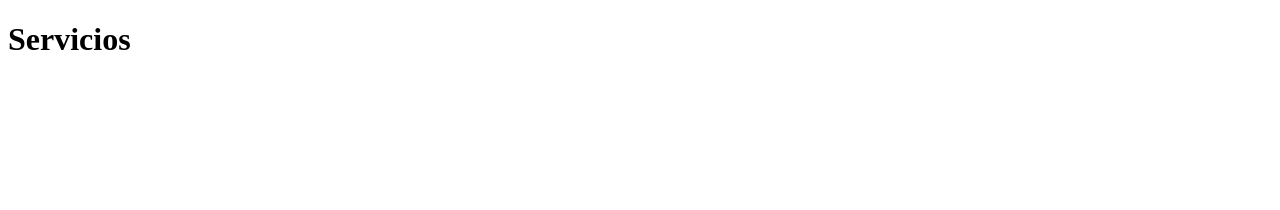
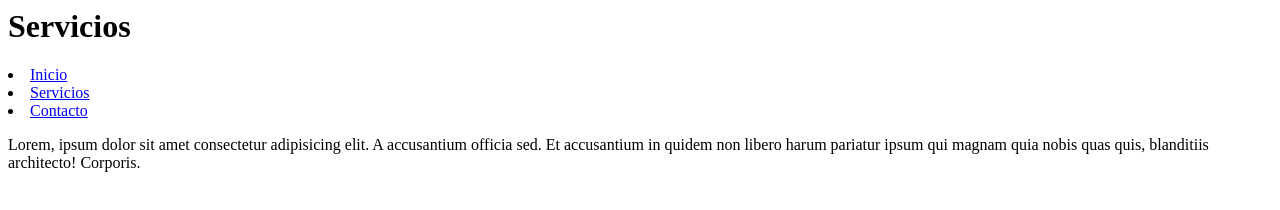
Before and after one commit to fedejimenez/git-curso-mayo-2020, a plain HTML site: page servicios.html in a window 1280 px wide. Drawn offline with Linux system fonts and the light colour scheme.

Commit message:
página de servicios actualizada

```diff
--- a/servicios.html
+++ b/servicios.html
@@ -1,14 +1,12 @@
-<!DOCTYPE html>
-<html lang="es">
-
-<head>
-  <meta charset="UTF-8">
-  <meta name="viewport" content="width=device-width, initial-scale=1.0">
-  <title>Servicios</title>
-</head>
-
 <body>
   <h1>Servicios</h1>
+  <nav>
+    <li><a href="#">Inicio</a></li>
+    <li><a href="#">Servicios</a></li>
+    <li><a href="#">Contacto</a></li>
+  </nav>
+  <p>Lorem, ipsum dolor sit amet consectetur adipisicing elit. A accusantium officia sed. Et accusantium in quidem non
+    libero harum pariatur ipsum qui magnam quia nobis quas quis, blanditiis architecto! Corporis.</p>
 </body>
 
 </html>
```
